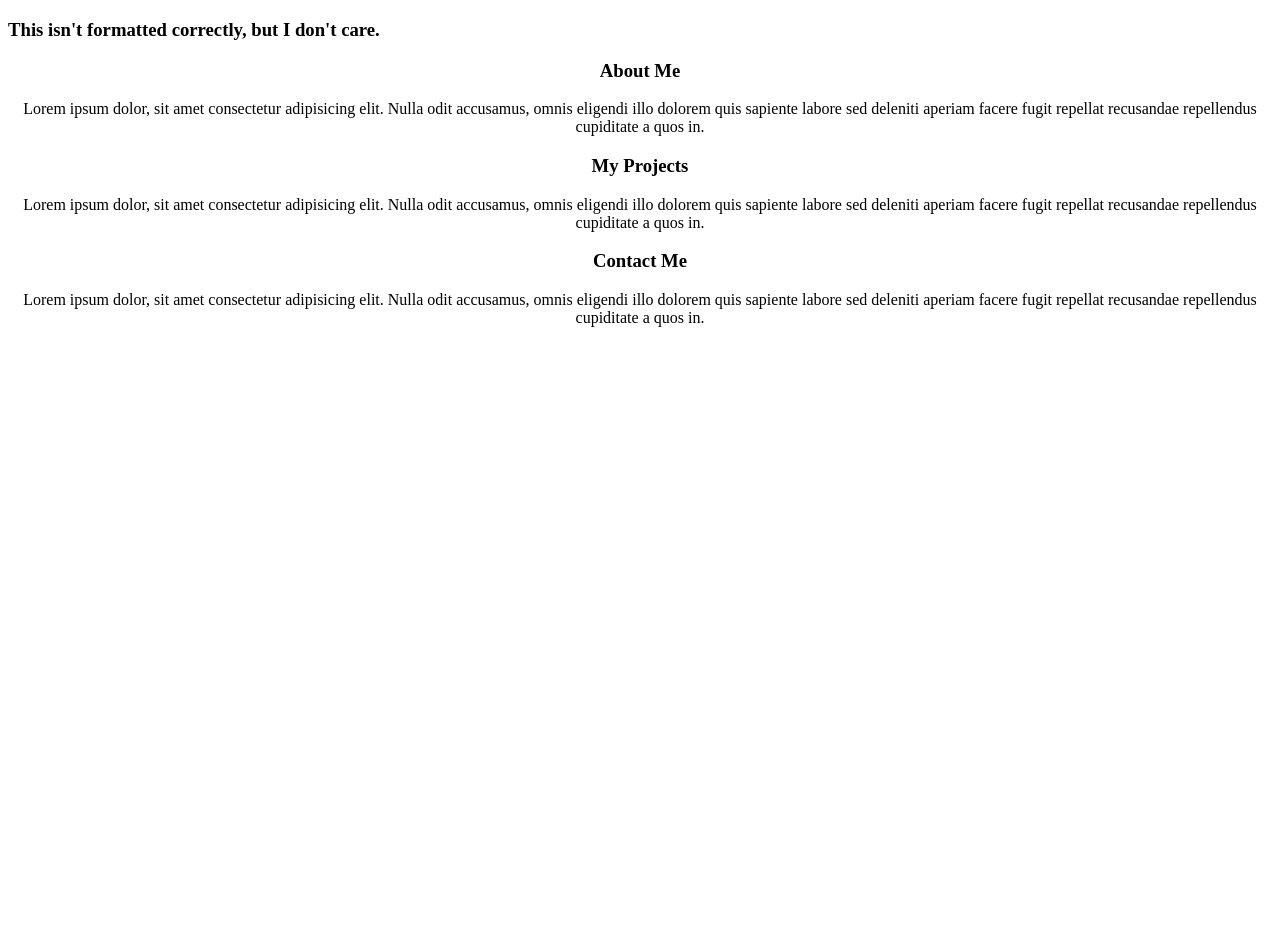
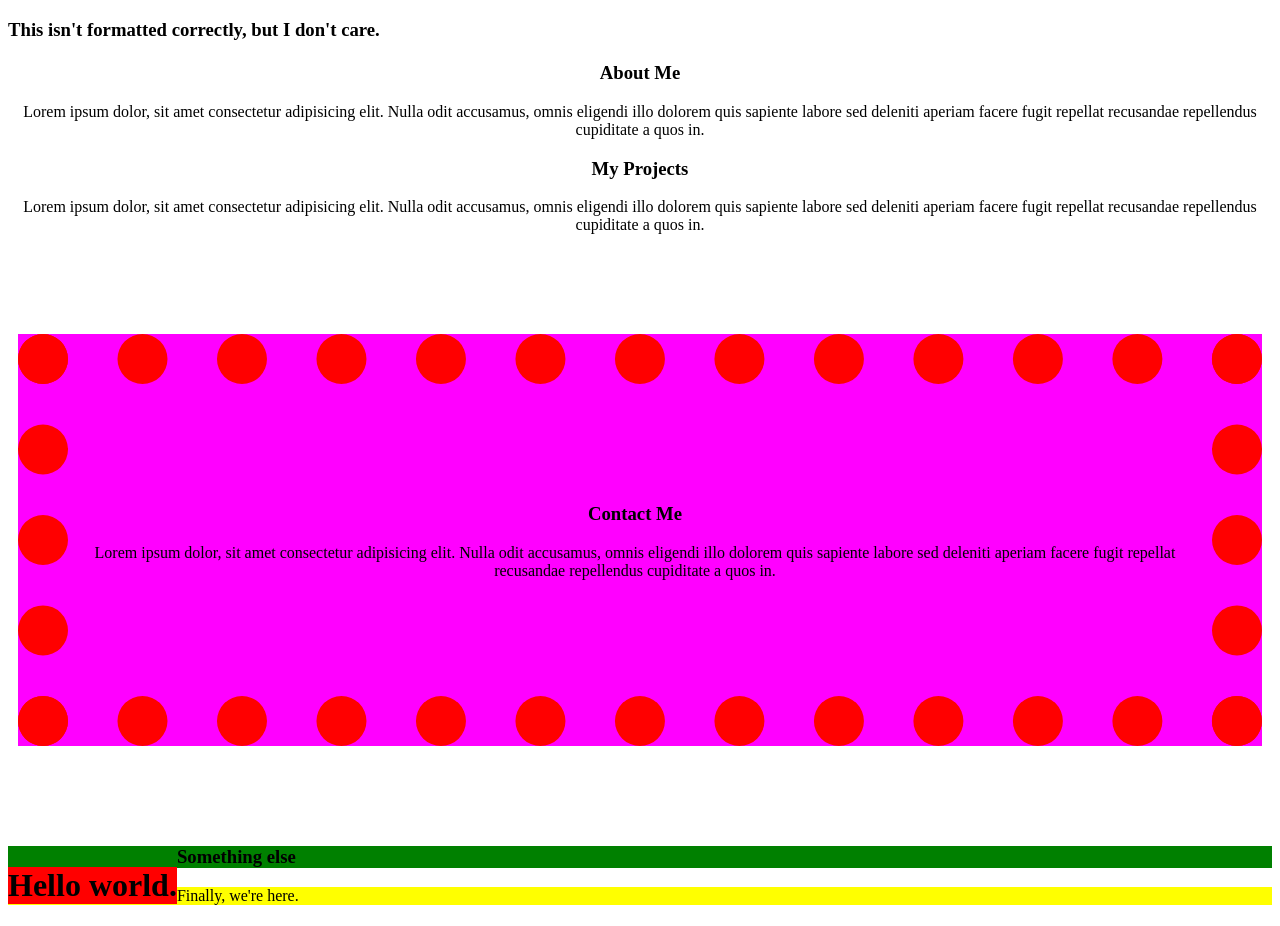
Before and after one commit to jonathanjwatson/morning-warmup, a plain HTML site: page index.html in a window 1280 px wide. Shown: the part 61-987 px from the top of the page. Before the commit the page ends 800 px from the top, so only its background shows below. Drawn offline with Linux system fonts and the light colour scheme.

Commit message:
changed h1 color to red

```diff
--- /dev/null
+++ b/Assets/styles/style.css
@@ -0,0 +1,4 @@
+section {
+  text-align: center;
+  margin: auto;
+}
--- a/index.html
+++ b/index.html
@@ -4,10 +4,17 @@
     <meta charset="UTF-8" />
     <meta name="viewport" content="width=device-width, initial-scale=1.0" />
     <title>Morning Warmup</title>
+    <link rel="stylesheet" href="./Assets/styles/style.css" />
     <style>
-      section {
-        text-align: center;
-        margin: auto;
+      #contact-me {
+        background-color: magenta;
+        margin: 100px 10px;
+        /* padding: 1px 1px 1px 1px; */
+        padding-top: 100px;
+        padding-right: 30px;
+        padding-bottom: 100px;
+        padding-left: 20px;
+        border: 50px dotted red;
       }
     </style>
   </head>
@@ -18,6 +25,7 @@
 
     <h3>This isn't formatted correctly, but I don't care.</h3>
     <main>
+      <h1></h1>
       <section>
         <h3>About Me</h3>
         <p>
@@ -36,7 +44,7 @@
           cupiditate a quos in.
         </p>
       </section>
-      <section>
+      <section id="contact-me">
         <h3>Contact Me</h3>
         <p>
           Lorem ipsum dolor, sit amet consectetur adipisicing elit. Nulla odit
@@ -45,6 +53,12 @@
           cupiditate a quos in.
         </p>
       </section>
+
+      <div>
+        <h1 style="background-color: red; float:left;">Hello world.</h1>
+        <h3 style="background-color: green;">Something else</h3>
+        <p style="background-color: yellow;">Finally, we're here.</p>
+      </div>
     </main>
   </body>
 </html>
```
